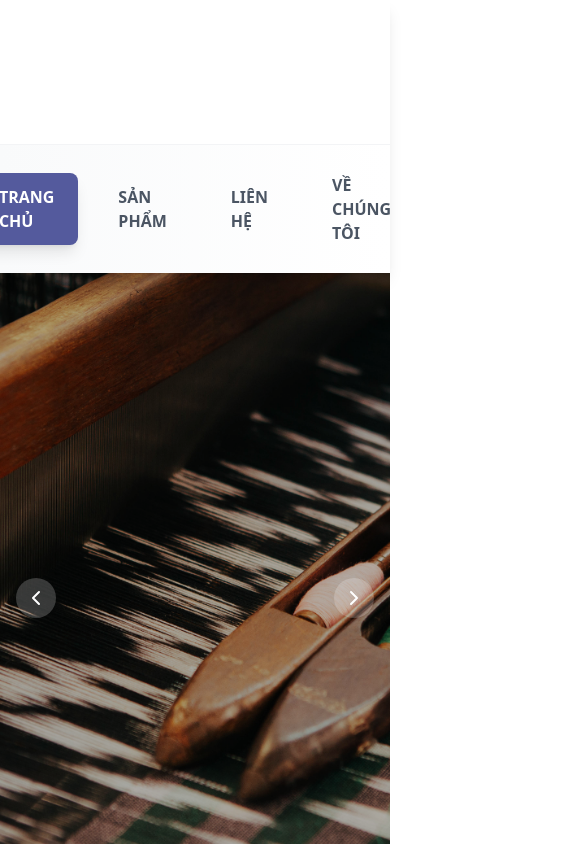
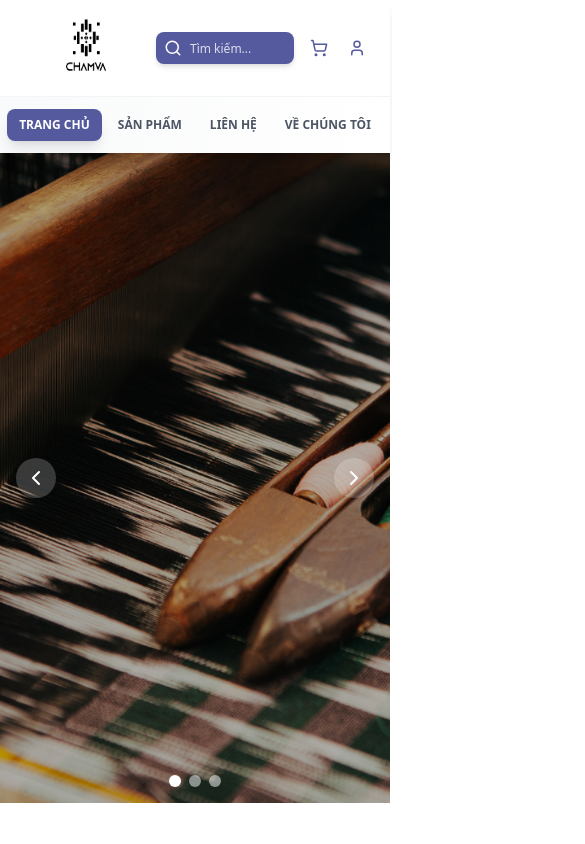
Before and after one commit to Dattd18/chamva-fe, a React (Vite) app: page / in a window 390 px wide. Shown: the top 844 px of the page, 585 px wide, since content can reach past the window. Built offline with nearby package versions, Linux system fonts and the light colour scheme.

Commit message:
update code

```diff
--- a/src/component/header.jsx
+++ b/src/component/header.jsx
@@ -5,7 +5,7 @@ import logo from "../assets/logo1.png";
 import { useCart } from "../page/CartContext";
 
 export default function Header() {
-  const location = useLocation(); // Hook để lấy đường dẫn hiện tại
+  const location = useLocation();
   const [searchValue, setSearchValue] = useState("");
   const { cartItems } = useCart();
 
@@ -16,22 +16,20 @@ export default function Header() {
     { id: "about", label: "VỀ CHÚNG TÔI", path: "/about" },
   ];
 
-  // Function để xác định nav item nào đang active dựa trên pathname
   const getActiveNav = () => {
     const currentPath = location.pathname;
 
-    // Tìm nav item khớp với đường dẫn hiện tại
     const activeItem = navItems.find(item => {
       if (item.path === "/" && currentPath === "/") {
-        return true; // Trang chủ chính xác
+        return true;
       }
       if (item.path !== "/" && currentPath.startsWith(item.path)) {
-        return true; // Các trang khác (bao gồm sub-routes)
+        return true;
       }
       return false;
     });
 
-    return activeItem ? activeItem.id : "home"; // Mặc định về home nếu không tìm thấy
+    return activeItem ? activeItem.id : "home";
   };
 
   const activeNav = getActiveNav();
@@ -39,70 +37,70 @@ export default function Header() {
   return (
     <header className="w-full bg-white shadow-lg relative z-50">
       {/* Hàng trên */}
-      <div className="flex items-center justify-between px-8 py-6">
-        {/* Logo */}
-        <div className="flex items-center justify-center flex-1 ml-[650px]">
+      <div className="flex items-center justify-between px-4 sm:px-6 md:px-8 py-4 sm:py-5 lg:py-6">
+        {/* Logo - căn giữa */}
+        <div className="flex items-center justify-center flex-1 ml-0 sm:ml-32 md:ml-48 lg:ml-[650px]">
           <Link to="/" className="flex items-center space-x-2">
-            <img src={logo} alt="Logo" className="w-24 h-24" />
+            <img src={logo} alt="Logo" className="w-16 h-16 sm:w-20 sm:h-20 lg:w-24 lg:h-24" />
           </Link>
         </div>
 
         {/* Thanh tìm kiếm + Icons */}
-        <div className="flex items-center space-x-6">
+        <div className="flex items-center space-x-2 sm:space-x-4 lg:space-x-6">
           {/* Ô tìm kiếm */}
           <div className="relative group">
             <div
-              className="flex items-center px-4 py-2 rounded-lg shadow-md transition-all duration-300 group-hover:shadow-lg"
+              className="flex items-center px-2 py-1 sm:px-3 sm:py-2 lg:px-4 lg:py-2 rounded-lg shadow-md transition-all duration-300 group-hover:shadow-lg"
               style={{ backgroundColor: "#545A9D" }}
             >
               <Search
-                size={20}
-                className="text-white transition-transform duration-300 group-hover:scale-110"
+                size={18}
+                className="sm:w-5 sm:h-5 text-white transition-transform duration-300 group-hover:scale-110"
               />
               <input
                 type="text"
                 value={searchValue}
                 onChange={(e) => setSearchValue(e.target.value)}
-                placeholder="Tìm kiếm sản phẩm..."
-                className="ml-3 bg-transparent outline-none text-white placeholder-white/80 w-48 h-8 text-sm"
+                placeholder="Tìm kiếm..."
+                className="ml-2 sm:ml-3 bg-transparent outline-none text-white placeholder-white/80 w-24 sm:w-32 md:w-40 lg:w-48 h-6 sm:h-7 lg:h-8 text-xs sm:text-sm"
               />
             </div>
           </div>
 
           {/* Icons */}
-          <div className="flex items-center space-x-3">
+          <div className="flex items-center space-x-1 sm:space-x-2 lg:space-x-3">
             <Link
               to="/cart"
-              className="p-3 rounded-full transition-all duration-300 hover:bg-indigo-50 hover:shadow-md transform hover:scale-110 relative group text-[#545A9D]"
+              className="p-2 sm:p-2.5 lg:p-3 rounded-full transition-all duration-300 hover:bg-indigo-50 hover:shadow-md transform hover:scale-110 relative group text-[#545A9D]"
             >
-              <ShoppingCart size={22} />
+              <ShoppingCart size={18} className="sm:w-5 sm:h-5 lg:w-[22px] lg:h-[22px]" />
               {cartItems.length > 0 && (
-                <span className="absolute -top-2 -right-2 bg-red-500 text-white text-xs rounded-full w-5 h-5 flex items-center justify-center">
+                <span className="absolute -top-1 -right-1 sm:-top-1.5 sm:-right-1.5 lg:-top-2 lg:-right-2 bg-red-500 text-white text-xs rounded-full w-4 h-4 sm:w-4.5 sm:h-4.5 lg:w-5 lg:h-5 flex items-center justify-center">
                   {cartItems.length}
                 </span>
               )}
-              <div className="absolute -bottom-8 left-1/2 transform -translate-x-1/2 bg-gray-800 text-white text-xs px-2 py-1 rounded opacity-0 group-hover:opacity-100 transition-opacity duration-300">
+              <div className="absolute -bottom-8 left-1/2 transform -translate-x-1/2 bg-gray-800 text-white text-xs px-2 py-1 rounded opacity-0 group-hover:opacity-100 transition-opacity duration-300 whitespace-nowrap">
                 Giỏ hàng
               </div>
             </Link>
 
             <Link
               to="/login"
-              className="inline-block p-3 rounded-full transition-all duration-300 hover:bg-indigo-50 hover:shadow-md transform hover:scale-110 relative group text-[#545A9D]"
+              className="inline-block p-2 sm:p-2.5 lg:p-3 rounded-full transition-all duration-300 hover:bg-indigo-50 hover:shadow-md transform hover:scale-110 relative group text-[#545A9D]"
             >
-              <User size={22} />
-              <div className="absolute -bottom-8 left-1/2 transform -translate-x-1/2 bg-gray-800 text-white text-xs px-2 py-1 rounded opacity-0 group-hover:opacity-100 transition-opacity duration-300">
+              <User size={18} className="sm:w-5 sm:h-5 lg:w-[22px] lg:h-[22px]" />
+              <div className="absolute -bottom-8 left-1/2 transform -translate-x-1/2 bg-gray-800 text-white text-xs px-2 py-1 rounded opacity-0 group-hover:opacity-100 transition-opacity duration-300 whitespace-nowrap">
                 Tài khoản
               </div>
             </Link>
           </div>
 
           {/* Ngôn ngữ */}
-          <div className="flex items-center space-x-3 text-sm font-medium">
-            <button className="px-3 py-1 rounded-md transition-all duration-300 border-2 border-indigo-600 bg-indigo-600 text-white">
+          <div className="hidden sm:flex items-center space-x-1 sm:space-x-2 lg:space-x-3 text-xs sm:text-sm font-medium">
+            <button className="px-2 py-1 sm:px-2.5 sm:py-1 lg:px-3 lg:py-1 rounded-md transition-all duration-300 border-2 border-indigo-600 bg-indigo-600 text-white">
               Vi
             </button>
-            <button className="px-3 py-1 rounded-md transition-all duration-300 border-2 border-indigo-600 text-indigo-600 hover:bg-indigo-600 hover:text-white">
+            <button className="px-2 py-1 sm:px-2.5 sm:py-1 lg:px-3 lg:py-1 rounded-md transition-all duration-300 border-2 border-indigo-600 text-indigo-600 hover:bg-indigo-600 hover:text-white">
               En
             </button>
           </div>
@@ -110,12 +108,12 @@ export default function Header() {
       </div>
 
       {/* Hàng dưới - Navigation */}
-      <nav className="flex justify-center items-center space-x-4 py-4 border-t border-gray-100 bg-gradient-to-r from-gray-50 to-white">
+      <nav className="flex justify-center items-center space-x-1 sm:space-x-2 md:space-x-3 lg:space-x-4 py-3 sm:py-3.5 lg:py-4 border-t border-gray-100 bg-gradient-to-r from-gray-50 to-white overflow-x-auto">
         {navItems.map((item) => (
           <Link
             key={item.id}
             to={item.path}
-            className={`px-6 py-3 font-semibold rounded-lg transition-all duration-300 transform hover:scale-105
+            className={`px-3 py-2 sm:px-4 sm:py-2.5 lg:px-6 lg:py-3 font-semibold rounded-lg transition-all duration-300 transform hover:scale-105 text-xs sm:text-sm lg:text-base whitespace-nowrap
         ${
           activeNav === item.id
             ? "bg-[#545A9D] text-white shadow-lg"
```
